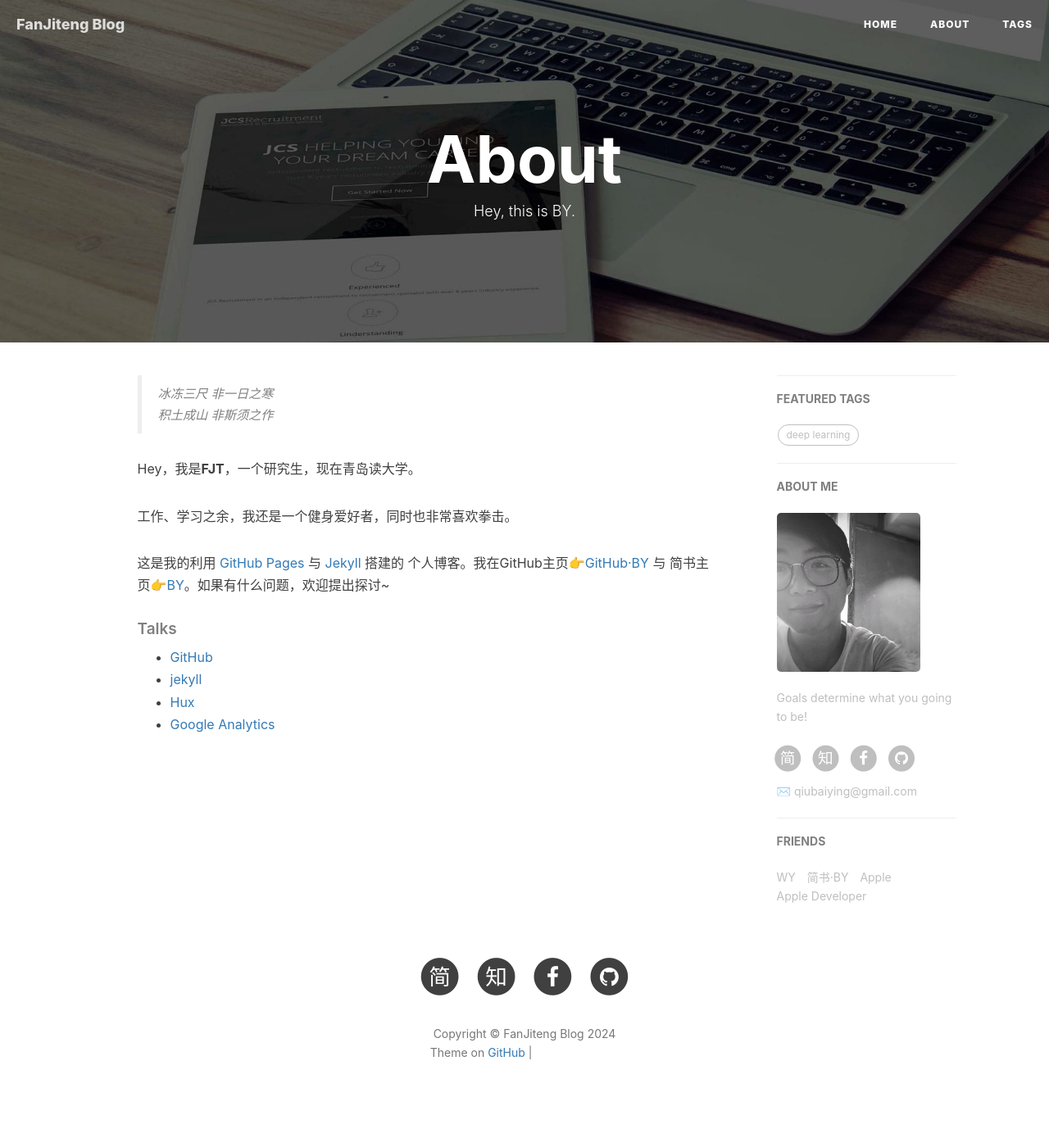
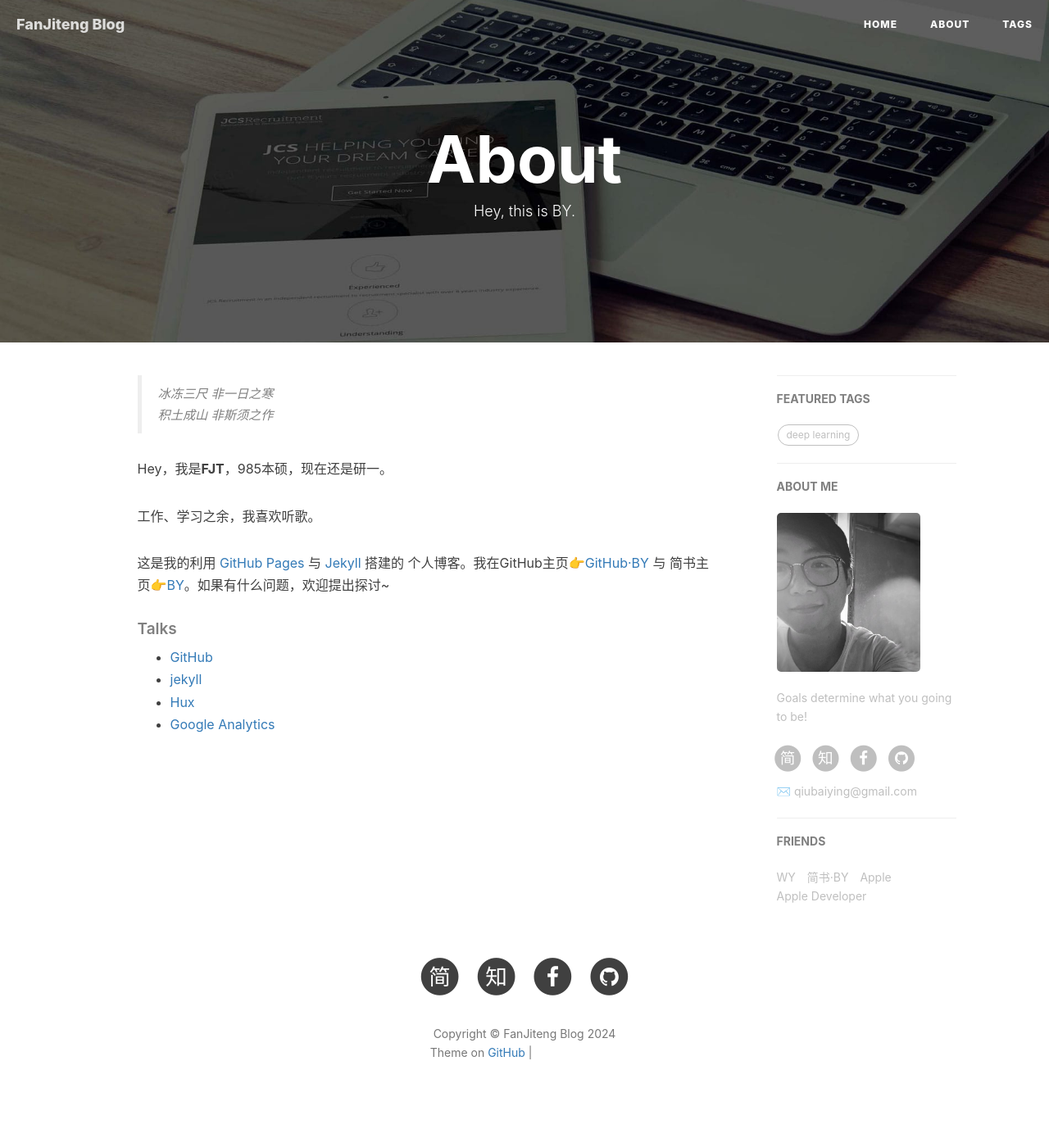
Before and after one commit to fanjiteng/fanjiteng.github.io, a Jekyll site: the page built from about.html, in a window 1280 px wide. Shown: the whole page at 82% size. Built offline with Jekyll 4.4.1, drawn with Linux system fonts in a browser that asks for light colours; nearby versions of some CDN libraries; comment, search, counter and statistics services are not loaded; grey boxes are pictures that could not be loaded.

Commit message:
Update about.html

```diff
--- a/about.html
+++ b/about.html
@@ -18,9 +18,9 @@ header-img: "img/post-bg-rwd.jpg"
     <blockquote><p>冰冻三尺 非一日之寒<br>
     积土成山 非斯须之作</p></blockquote>
 
-    <p>Hey，我是<strong>FJT</strong>，一个研究生，现在青岛读大学。</p>
+    <p>Hey，我是<strong>FJT</strong>，985本硕，现在还是研一。</p>
 
-    <p>工作、学习之余，我还是一个健身爱好者，同时也非常喜欢拳击。</p>
+    <p>工作、学习之余，我喜欢听歌。</p>
 
     <p>这是我的利用 <a href="https://pages.github.com/">GitHub Pages</a> 与 <a href="http://jekyll.com.cn/">Jekyll</a> 搭建的 个人博客。我在GitHub主页<a href="https://github.com/qiubaiying">👉GitHub·BY</a> 与 简书主页<a href="https://http://www.jianshu.com/u/e71990ada2fd">👉BY</a>。如果有什么问题，欢迎提出探讨~</p>
 
```
